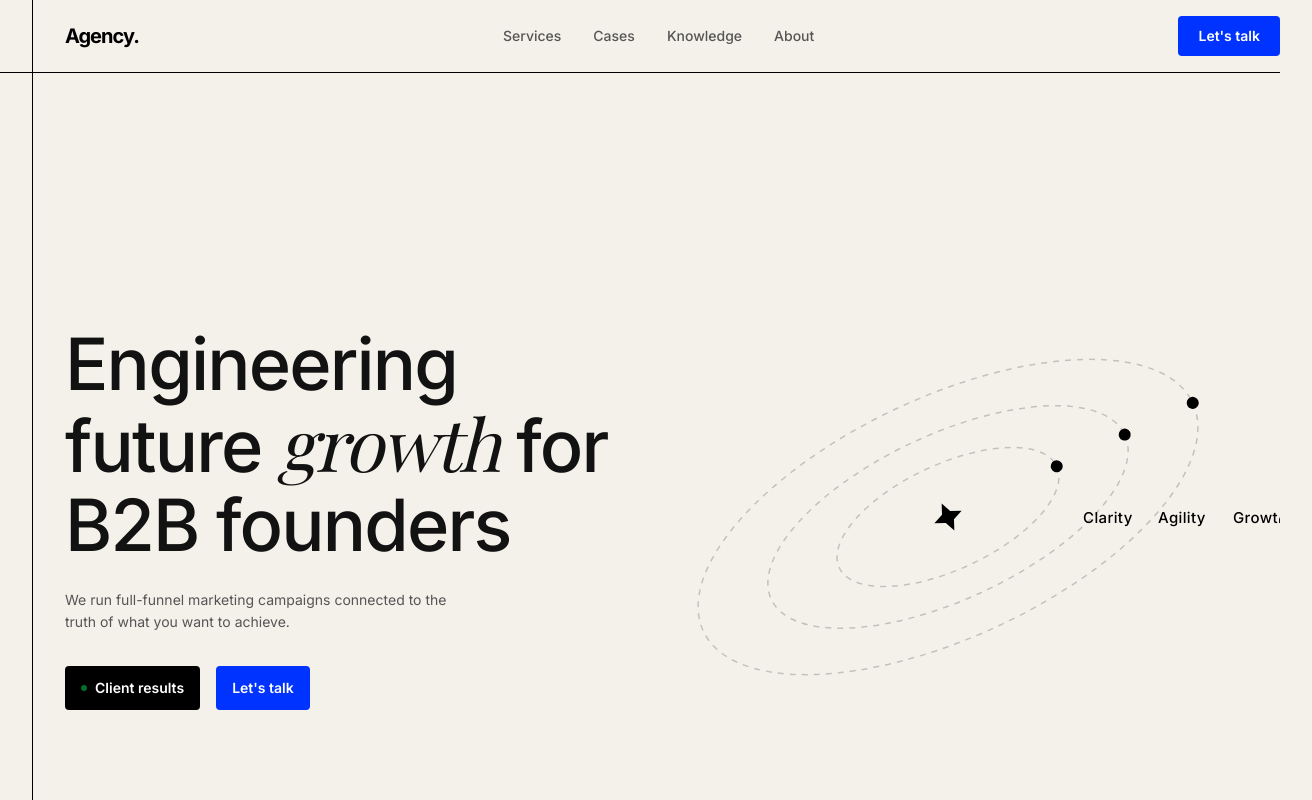
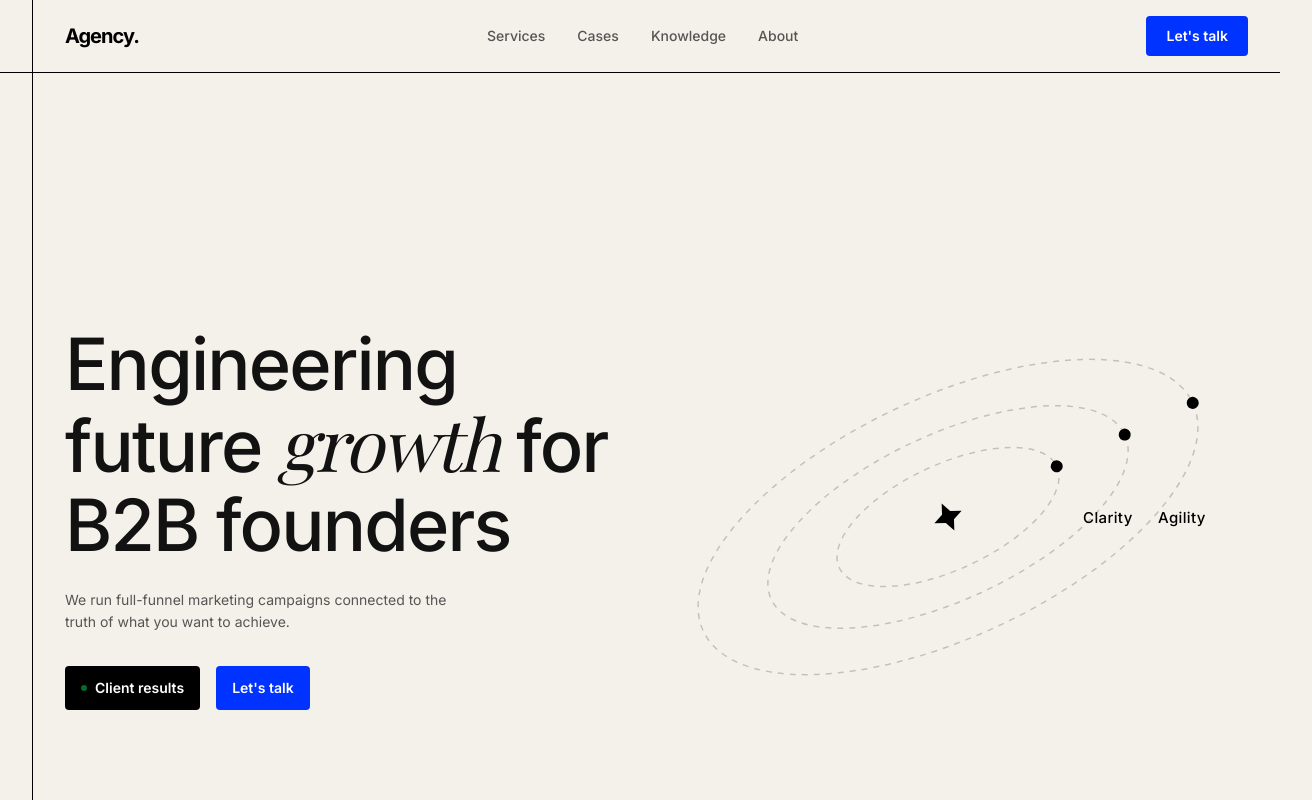
Before and after one commit to szymonr-biznes/szymon-rajski, a Next.js app: page / in a window 1280 px wide. Shown: the top 800 px of the page, 1312 px wide, since content can reach past the window. Built offline with nearby package versions, Linux system fonts and the light colour scheme; a web font is replaced by a local one.

Commit message:
fix vertical page scroll

```diff
--- a/app/layout.tsx
+++ b/app/layout.tsx
@@ -27,8 +27,8 @@ export default function RootLayout({
   children: React.ReactNode
 }>) {
   return (
-    <html lang="pl" className="bg-background">
-      <body className={`${inter.variable} ${inter.className} ${playfair.variable} antialiased`} suppressHydrationWarning>
+    <html lang="pl" className="bg-background overflow-x-hidden">
+      <body className={`${inter.variable} ${inter.className} ${playfair.variable} antialiased overflow-x-hidden`} suppressHydrationWarning>
         {children}
         {process.env.NODE_ENV === 'production' && <Analytics />}
       </body>
--- a/components/founders-gallery.tsx
+++ b/components/founders-gallery.tsx
@@ -2,7 +2,7 @@ import Link from "next/link"
 
 export function FoundersGallery() {
   return (
-    <section className="bg-[#F4F1EA] border-t border-black/10">
+    <section className="bg-[#F4F1EA] border-t border-black/10 relative overflow-hidden">
       <div className="w-[calc(100%-12px)] lg:w-[calc(100%-32px)] ml-3 lg:ml-8 px-6 lg:px-8 py-24 border-l border-black relative">
 
         <div className="flex flex-col md:flex-row justify-between items-end mb-16 gap-6">
--- a/components/header.tsx
+++ b/components/header.tsx
@@ -60,7 +60,7 @@ export function Header() {
         isDark ? "bg-black border-b border-white" : "bg-[#F4F1EA] border-b border-black"
       }`}
     >
-      <nav className={`w-full ml-3 lg:ml-8 flex items-center justify-between px-6 lg:px-8 py-4 border-l transition-colors duration-300 ${
+      <nav className={`max-w-[1400px] w-[calc(100%-12px)] lg:w-[calc(100%-32px)] ml-3 lg:ml-8 flex items-center justify-between px-6 lg:px-8 py-4 border-l transition-colors duration-300 ${
         isDark ? "border-white" : "border-black"
       }`}>
         {/* Logo - left side */}
--- a/components/new-hero.tsx
+++ b/components/new-hero.tsx
@@ -63,7 +63,6 @@ export function NewHero() {
             {/* Outer Orbit */}
             <ellipse cx="200" cy="200" rx="180" ry="80" fill="none" stroke="currentColor" strokeWidth="1" strokeDasharray="4 4" />
             <circle cx="380" cy="200" r="4" fill="black" />
-            <text x="390" y="204" fill="black" fontSize="10" className="font-medium tracking-wide rotate-25 origin-center">Growth</text>
 
             {/* Middle Orbit */}
             <ellipse cx="200" cy="200" rx="130" ry="55" fill="none" stroke="currentColor" strokeWidth="1" strokeDasharray="4 4" />
--- a/components/problems-grid.tsx
+++ b/components/problems-grid.tsx
@@ -17,7 +17,7 @@ const problems = [
 
 export function ProblemsGrid() {
   return (
-    <section className="bg-[#F4F1EA]">
+    <section className="bg-[#F4F1EA] relative overflow-hidden">
       <div className="w-[calc(100%-12px)] lg:w-[calc(100%-32px)] ml-3 lg:ml-8 px-6 lg:px-8 py-24 border-l border-black relative">
 
         <div className="mb-16">
--- a/components/testimonials.tsx
+++ b/components/testimonials.tsx
@@ -16,7 +16,7 @@ const testimonials = [
 
 export function Testimonials() {
   return (
-    <section className="bg-[#F4F1EA]">
+    <section className="bg-[#F4F1EA] relative overflow-hidden">
       <div className="w-[calc(100%-12px)] lg:w-[calc(100%-32px)] ml-3 lg:ml-8 px-6 lg:px-8 py-32 relative border-l border-black">
         <div className="grid grid-cols-1 lg:grid-cols-2 gap-16 items-start">
 
```
